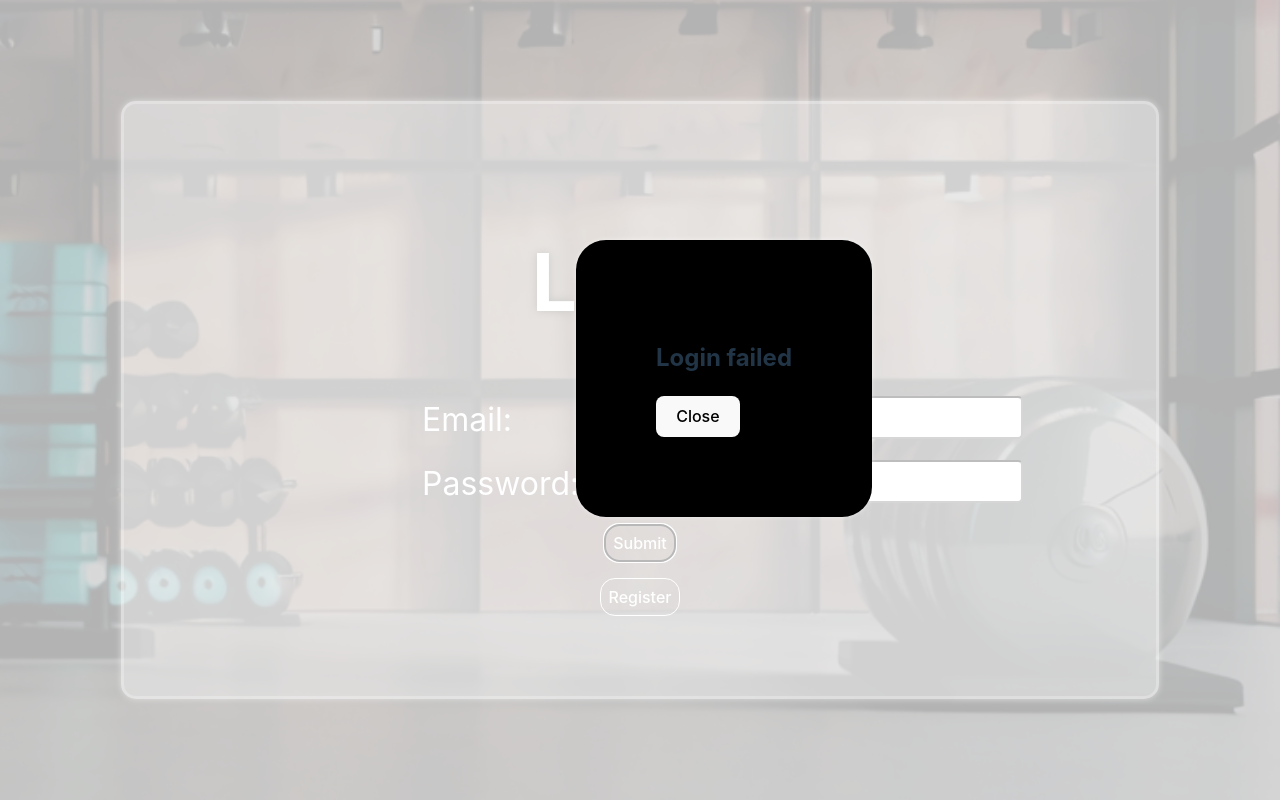
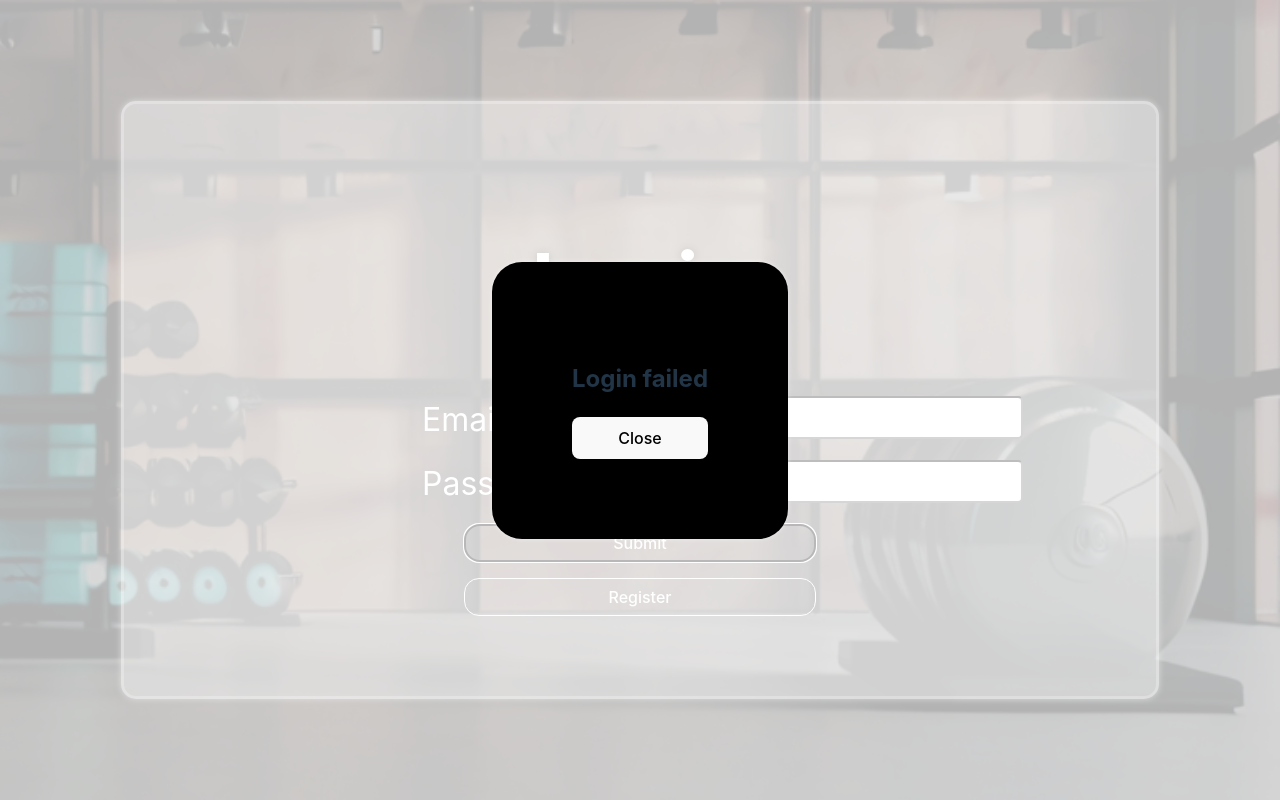
Before and after one commit to getanech/HealthyBody, a React (Vite) app in the folder React/frontend/: page / in a window 1280 px wide. Both pictures are taken after typing "Sample", "Sample" into the empty fields and a click on the button "Submit". Built offline with nearby package versions, Linux system fonts and the light colour scheme; no server answers.

Commit message:
login buttuns style

```diff
--- a/React/frontend/src/components/Modal/Modal.css
+++ b/React/frontend/src/components/Modal/Modal.css
@@ -1,7 +1,6 @@
 .modal {
-	position: absolute;
-	top: 30%;
-	left: 45%;
+    display: flex;
+    flex-direction: column;
 	background-color: rgba(0, 0, 0, 1);
 	padding: 5rem;
 	border-radius: 30px;
@@ -9,6 +8,9 @@
 	animation: glow 1s ease-in-out infinite alternate;
 }
 .modalWrapper {
+    display: flex;
+    align-items: center;
+    justify-content: center;
 	position: absolute;
 	top: 0;
 	left: 0;
--- a/React/frontend/src/pages/Login/login.css
+++ b/React/frontend/src/pages/Login/login.css
@@ -55,6 +55,7 @@
 
 .loginContainer button {
 	color: white;
+	width: 22rem;
 	padding: 0.5rem;
 	background-color: transparent;
 	border: 1px solid white;
```
